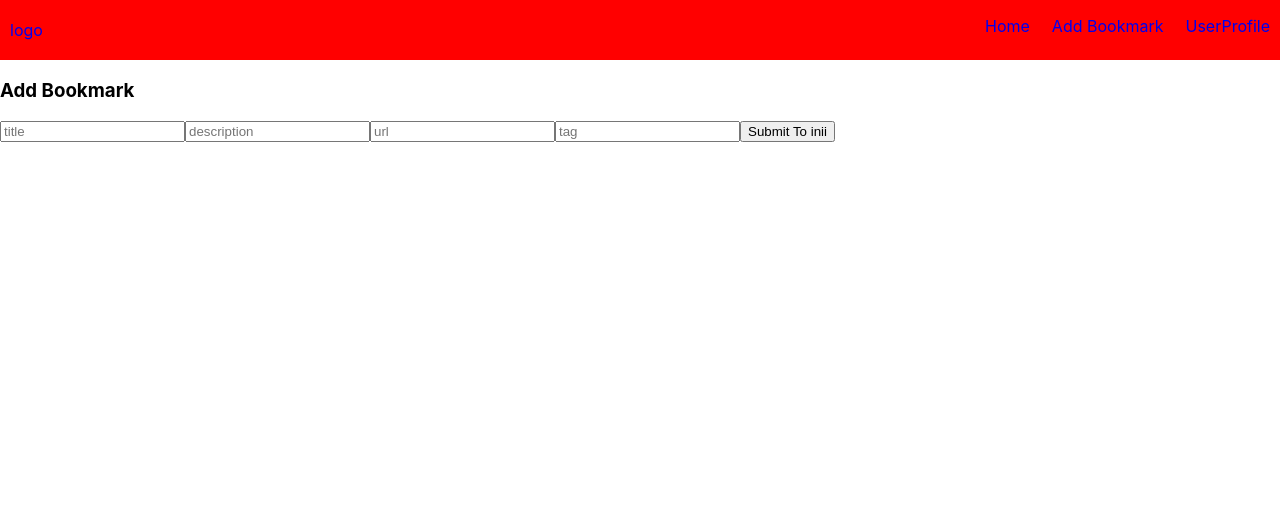
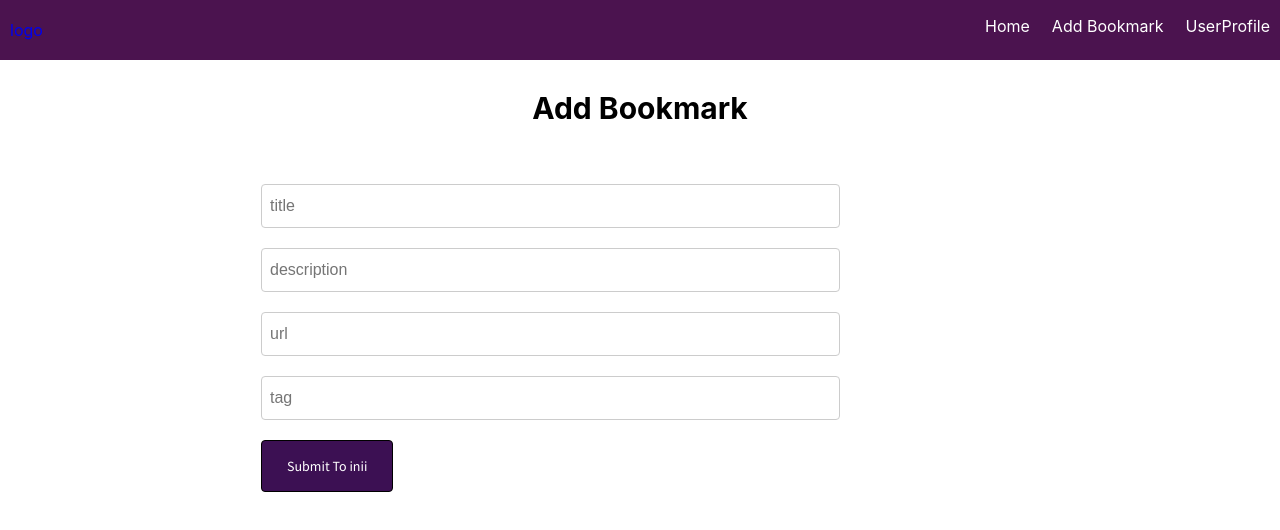
Before and after one commit to FunbiOyede/inii, a React (Create React App) app: page /AddBookmark in a window 1280 px wide. Shown: the top 530 px of the page. Built offline with nearby package versions, Linux system fonts and the light colour scheme.

Commit message:
added new fonts and new colors for the spinners

```diff
--- a/public/index.html
+++ b/public/index.html
@@ -10,6 +10,10 @@
       user's mobile device or desktop. See https://developers.google.com/web/fundamentals/web-app-manifest/
     -->
     <link rel="manifest" href="%PUBLIC_URL%/manifest.json" />
+    <link
+      href="https://fonts.googleapis.com/css?family=Source+Sans+Pro&display=swap"
+      rel="stylesheet"
+    />
     <!--
       Notice the use of %PUBLIC_URL% in the tags above.
       It will be replaced with the URL of the `public` folder during the build.
--- a/src/component/Loader/Loader.module.css
+++ b/src/component/Loader/Loader.module.css
@@ -3,7 +3,7 @@
   width: 64px;
   height: 64px;
   margin-top: 150px;
-    margin-left: 590px
+  margin-left: 590px;
 }
 .lds:after {
   content: " ";
@@ -12,8 +12,8 @@
   height: 46px;
   margin: 1px;
   border-radius: 50%;
-    border: 5px solid rgb(112, 37, 37);
-    border-color: rgb(46, 57, 153) transparent rgb(197, 14, 14) transparent;
+  border: 5px solid #c94b4b;
+  border-color: #4b134f transparent #c94b4b transparent;
   animation: lds 1.2s linear infinite;
 }
 @keyframes lds {
--- a/src/component/Navigation/Navigation.jsx
+++ b/src/component/Navigation/Navigation.jsx
@@ -11,13 +11,19 @@ const Navigation = props => (
         </div>
         <ul className={styles.navItems}>
           <li>
-            <Link to="/home">Home</Link>
+            <Link to="/home" style={{ color: "white" }}>
+              Home
+            </Link>
           </li>
           <li>
-            <Link to="/AddBookmark">Add Bookmark</Link>
+            <Link to="/AddBookmark" style={{ color: "white" }}>
+              Add Bookmark
+            </Link>
           </li>
           <li>
-            <Link to="/profile">UserProfile</Link>
+            <Link to="/profile" style={{ color: "white" }}>
+              UserProfile
+            </Link>
           </li>
         </ul>
       </div>
--- a/src/component/Navigation/Navigation.module.css
+++ b/src/component/Navigation/Navigation.module.css
@@ -1,12 +1,11 @@
 .Header {
   width: 100%;
   height: 60px;
-    background: red;
+  background: #4b134f;
 }
 
-
 .Input {
-    text-align: center
+  text-align: center;
 }
 .navItems {
   float: right;
@@ -20,15 +19,12 @@
   margin-right: 10px;
 }
 
-
-.navItems li a{
+.navItems li a {
   text-decoration: none;
 }
 
-
-.Logo{
+.Logo {
   float: left;
-
 }
 
 .Logo a {
--- a/src/container/NewBookmark/AddBookmark.jsx
+++ b/src/container/NewBookmark/AddBookmark.jsx
@@ -2,6 +2,7 @@ import React, { Component } from "react";
 import axios from "../../axios.config";
 import { Redirect } from "react-router-dom";
 import Navigation from "../../component/Navigation/Navigation";
+import styles from "./AddBookmark.module.css";
 class AddBookmark extends Component {
   state = {
     title: "",
@@ -13,7 +14,7 @@ class AddBookmark extends Component {
     errorMessage: ""
   };
 
-  //getting input from multiple inputs
+  //getting data from multiple inputs
   getTitle = e => {
     this.setState({
       ...this.state,
@@ -58,8 +59,9 @@ class AddBookmark extends Component {
       <div>
         <Navigation />
         {this.state.isPosted ? <Redirect to="/home" /> : null}
-        <h3>Add Bookmark</h3>
-        <form>
+        <h3 style={{ textAlign: "center", fontSize: "30px" }}>Add Bookmark</h3>
+        <div style={{ height: "100%" }}>
+          <form className={styles.BookmarkInput}>
             <input
               value={this.state.title}
               onChange={this.getTitle}
@@ -68,6 +70,8 @@ class AddBookmark extends Component {
               id=""
               placeholder="title"
             />
+            <br />
+
             <input
               value={this.state.description}
               onChange={this.getTitle}
@@ -76,6 +80,8 @@ class AddBookmark extends Component {
               id=""
               placeholder="description"
             />
+            <br />
+
             <input
               value={this.state.url}
               onChange={this.getTitle}
@@ -84,6 +90,8 @@ class AddBookmark extends Component {
               id=""
               placeholder="url"
             />
+            <br />
+
             <input
               value={this.state.tag}
               onChange={this.getTitle}
@@ -92,8 +100,13 @@ class AddBookmark extends Component {
               id=""
               placeholder="tag"
             />
-          <button onClick={this.SubmitBookmark}>Submit To inii</button>
+            <br />
+            <button onClick={this.SubmitBookmark} className={styles.Add}>
+              Submit To inii
+            </button>
           </form>
+        </div>
+
         {this.state.error ? (
           <p style={{ color: "red" }}>Error adding bookmarks try again</p>
         ) : null}
--- /dev/null
+++ b/src/container/NewBookmark/AddBookmark.module.css
@@ -0,0 +1,29 @@
+.BookmarkInput {
+  display: block;
+  margin: 58px 261px;
+}
+
+.BookmarkInput input {
+  margin-bottom: 20px;
+  font-size: 16px;
+  width: 74%;
+  padding-top: 10px;
+  border-radius: 4px;
+  border: 1px solid #ccc;
+  padding: 12px 8px;
+  /* margin: 0; */
+  color: #000;
+  outline: none;
+}
+
+.Add {
+  border-radius: 4px;
+  border-style: solid;
+  border-width: 1px;
+  color: white;
+  font-size: 14px;
+  line-height: 42px;
+  padding: 4px 25px;
+  font-family: "Source Sans Pro", sans-serif;
+  background: #3c1053;
+}
```
Lines whose indentation alone changed are shown as unchanged.
